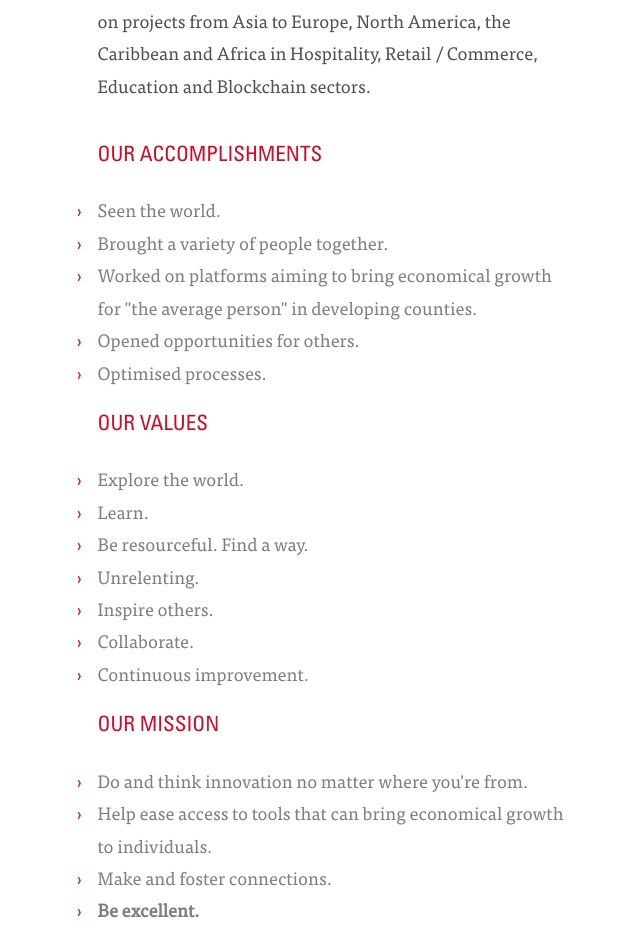
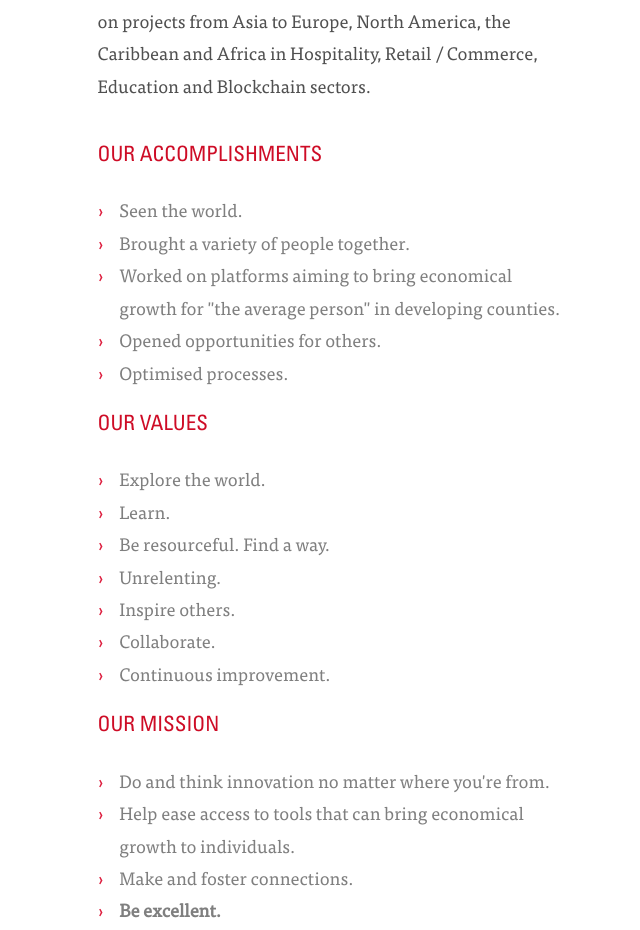
Before and after one commit to peakshift/peakshift-website, a PHP site: page /about.html in a window 1280 px wide. Shown: the part 807-1737 px from the top of the page, without its empty margins (376-1016 px from the left). Run offline with PHP 8.4, Linux system fonts and the light colour scheme; some libraries are stand-ins or nearby versions.

Commit message:
style(typogrpahy): position bullets inside of grid (#9)

```diff
--- a/assets/css/master.css
+++ b/assets/css/master.css
@@ -261,7 +261,7 @@ section {
         list-style-type: none;
         list-style-position: inside; }
         section .contentArea .projectDetails ul li {
-          padding-left: 0; }
+          padding-left: 1.2em; }
           section .contentArea .projectDetails ul li:before {
             content: '\203A';
             color: #DD1E3E;
--- a/assets/sass/master.scss
+++ b/assets/sass/master.scss
@@ -267,7 +267,7 @@ section {
         list-style-type: none;
         list-style-position: inside;
         li {
-          padding-left: 0;
+          padding-left: 1.2em;
           &:before {
             content: '\203A';
             color: #DD1E3E;
```
